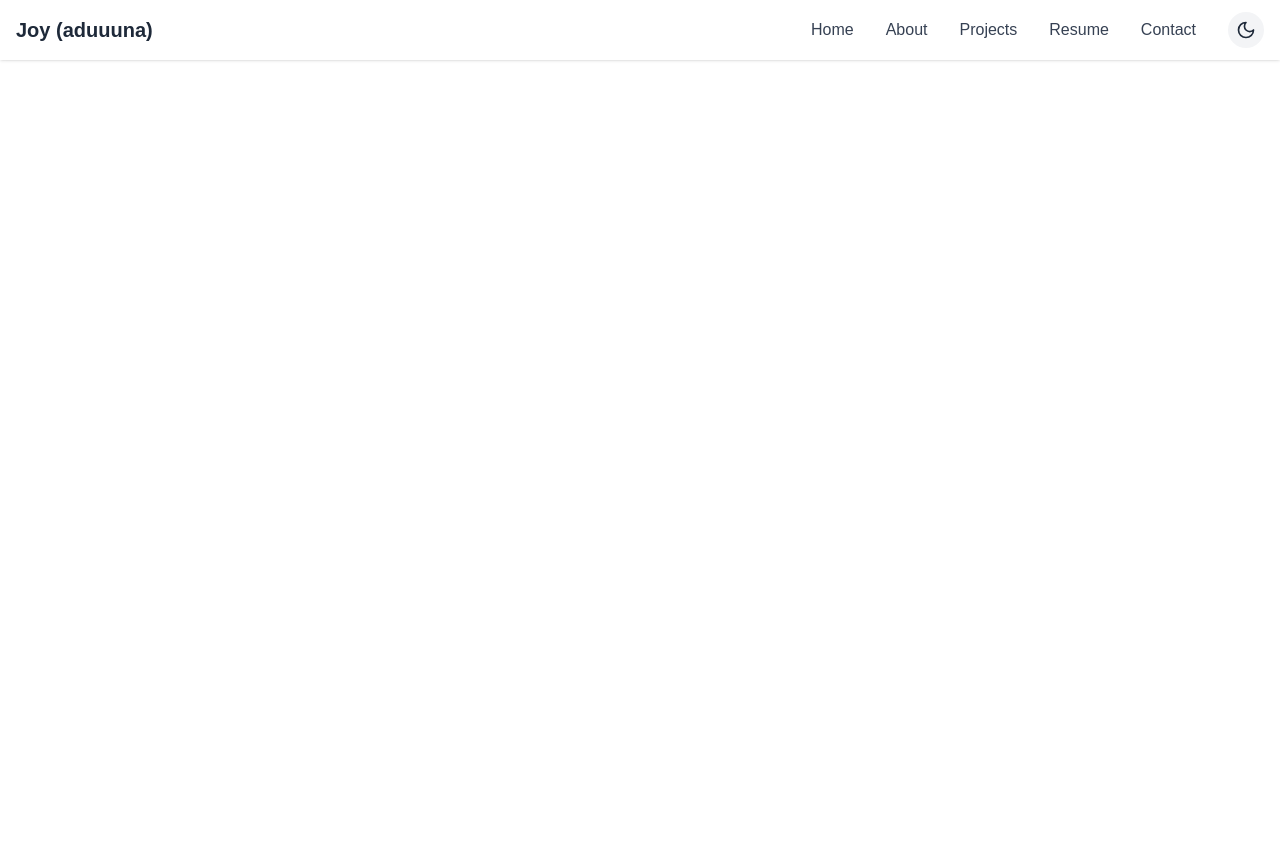
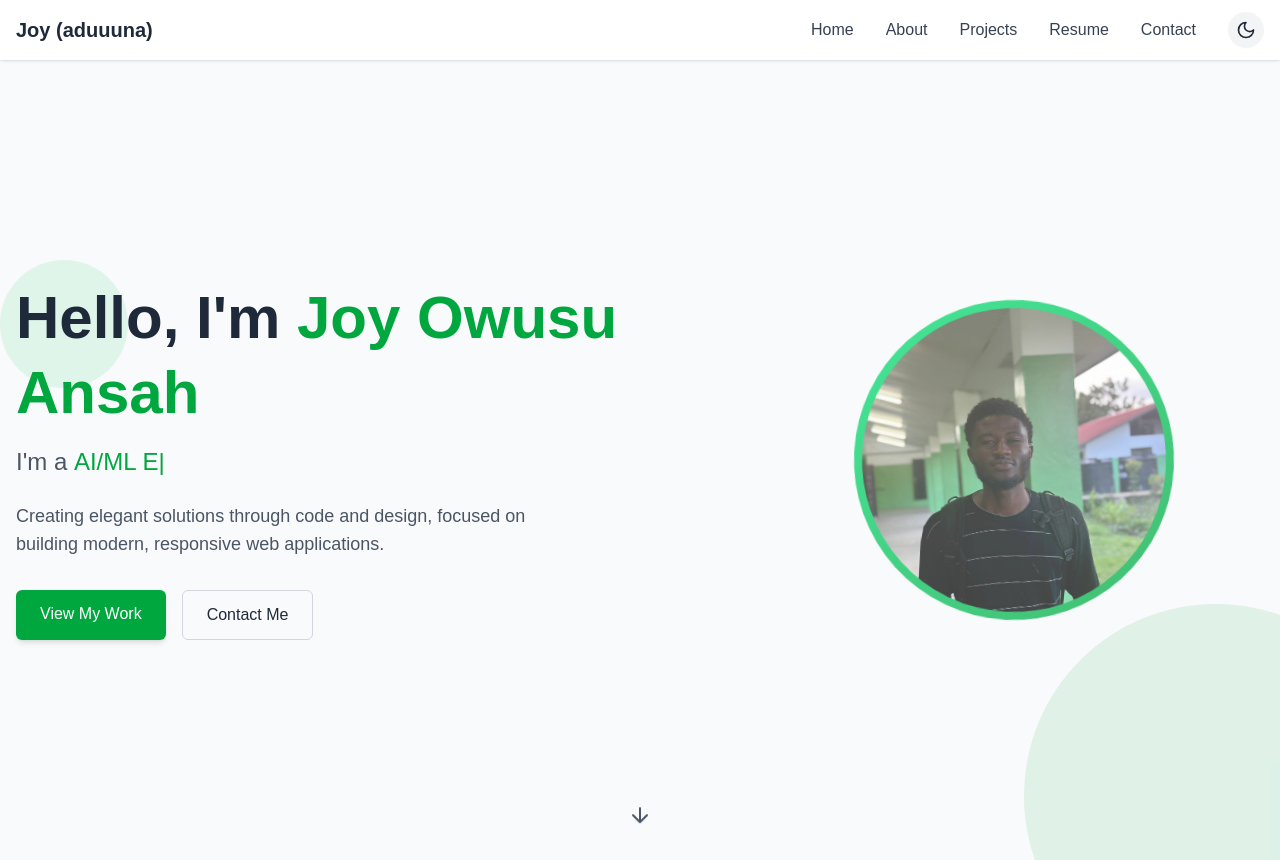
Before and after one commit to aduuuna/FUTURE_FS_01, a Next.js app in the folder my-portfolio/: page / in a window 1280 px wide. Before the commit the page ends 800 px from the top, so only its background shows below. Built offline with nearby package versions, Linux system fonts and the light colour scheme.

Commit message:
Added my hero section.

```diff
--- a/my-portfolio/app/components/Hero.js
+++ b/my-portfolio/app/components/Hero.js
@@ -0,0 +1,88 @@
+"use client"
+
+import { useRef } from "react";
+import  {ReactTyped} from "react-typed";
+import Image from "next/image";
+import Profile from "../../public/profile.jpg"
+
+
+export default function Hero() {
+    const scrollRef = useRef(null);
+
+    return (
+        <section id="home" className="min-h-screen flex items-center relative overflow-hidden bg-gray-50 dark:bg-gray-900 transition-colors duration-200">
+            {/* Decided to add some green shapes as designs */}
+            <div className="absolute -right-32 -bottom-32 w-64 h-64 md:w-96 md:h-96 rounded-full bg-green-600/10 dark:bg-green-700/20 z-0" />
+            <div className="absolute left-0 top-1/4 w-24 h-24 md:w-32 md:h-32 rounded-full bg-green-500/10 dark:bg-green-600/20 z-0" />
+
+            <div className="container mx-auto px-4 z-10">
+                <div className="flex flex-col md:flex-row items-center md:justify-between">
+                    <div className="w-full md:w-1/2 text-center md:text-left mb-8 md:mb-0">
+                        <h1 className="text-4xl md:text-5xl lg:text-6xl font-bold text-gray-800 dark:text-white leading-tight">
+                            Hello, I'm <span className="text-green-600 dark:text-green-500">Joy Owusu Ansah</span>
+                        </h1>
+                        <div className="mt-4 text-xl md:text-2xl text-gray-600 dark:text-gray-300">
+                            I'm a{' '}
+                            <ReactTyped
+                            strings={['Full Stack Web Developer', 'AI/ML Engineer', 'Software Developer']}
+                            typeSpeed={80}
+                            backSpeed={50}
+                            loop
+                            className="text-green-600 dark:text-green-500 font-medium"
+                            />
+                        </div>
+                        <p className="mt-6 text-lg text-gray-600 dark:text-gray-400 max-w-lg mx-auto md:mx-0">
+                            Creating elegant solutions through code and design, focused on building modern, responsive web applications.
+                        </p>
+                        <div className="mt-8 flex flex-wrap justify-center md:justify-start gap-4">
+                            <a
+                                href="#projects"
+                                className="px-6 py-3 bg-green-600 hover:bg-green-700 dark:bg-green-700 dark:hover:bg-green-800 text-white rounded-md transition-colors shadow-md"
+                                onClick={(e) => {
+                                e.preventDefault();
+                                document.querySelector('#projects').scrollIntoView({ behavior: 'smooth' });
+                                }}
+                            >
+                                View My Work
+                            </a>
+                            <a
+                                href="#contact"
+                                className="px-6 py-3 bg-transparent hover:bg-gray-100 dark:hover:bg-gray-800 text-gray-800 dark:text-white border border-gray-300 dark:border-gray-700 rounded-md transition-colors"
+                                onClick={(e) => {
+                                e.preventDefault();
+                                document.querySelector('#contact').scrollIntoView({ behavior: 'smooth' });
+                                }}
+                            >
+                                Contact Me
+                            </a>
+                        </div>
+                    </div>
+
+                    <div className="w-full md:w-2/5">
+                        <div className="relative w-64 h-64 md:w-80 md:h-80 mx-auto">
+                        {/* Profile image container with green border */}
+                        <div className="absolute inset-0 rounded-full overflow-hidden p-2 bg-gradient-to-br from-green-400 to-green-600 rotate-3 animate-pulse">
+                            <div className="w-full h-full rounded-full overflow-hidden">
+                            <Image
+                                src={Profile}
+                                alt="Profile"
+                                width={500}
+                                height={500}
+                                className="object-cover"
+                            />
+                            </div>
+                        </div>
+                        </div>
+                    </div>
+                </div>
+            </div>
+
+            {/* Scroll indicator */}
+            <div className="absolute bottom-8 left-1/2 transform -translate-x-1/2 animate-bounce">
+                <svg width="24" height="24" viewBox="0 0 24 24" fill="none" className="text-gray-600 dark:text-gray-400">
+                <path d="M12 5V19M12 19L5 12M12 19L19 12" stroke="currentColor" strokeWidth="2" strokeLinecap="round" strokeLinejoin="round"/>
+                </svg>
+            </div>
+        </section>
+    )
+}
--- a/my-portfolio/app/page.js
+++ b/my-portfolio/app/page.js
@@ -1,10 +1,12 @@
 "use client"
 import Navbar from "./components/Navbar";
+import Hero from "./components/Hero";
 
 export default function Home() {
   return (
     <div>
     <Navbar />
+    <Hero />
     </div>
   );
 }
```
Also changed, not shown: my-portfolio/public/profile.jpg (added).
